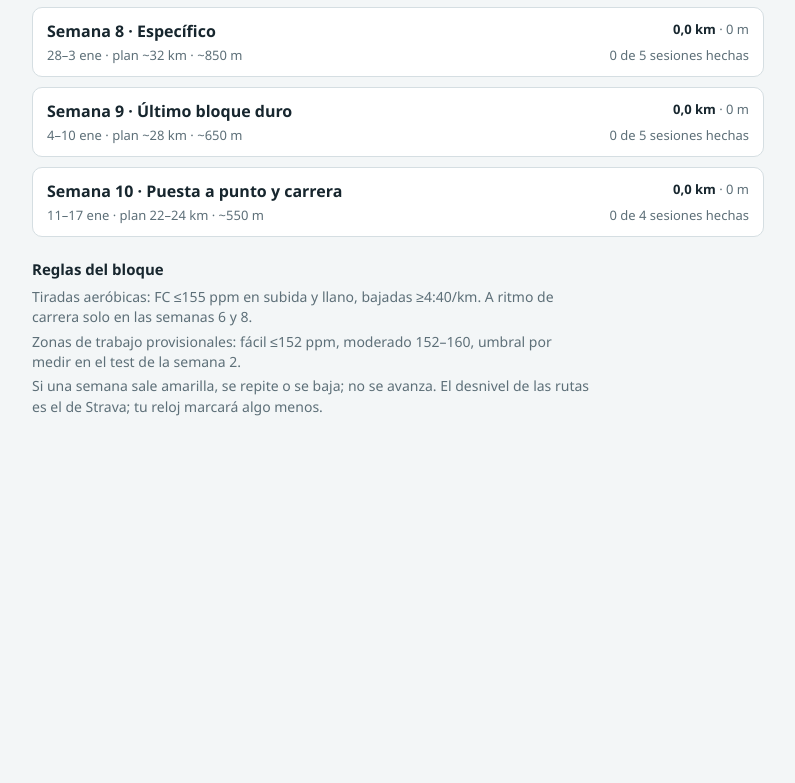
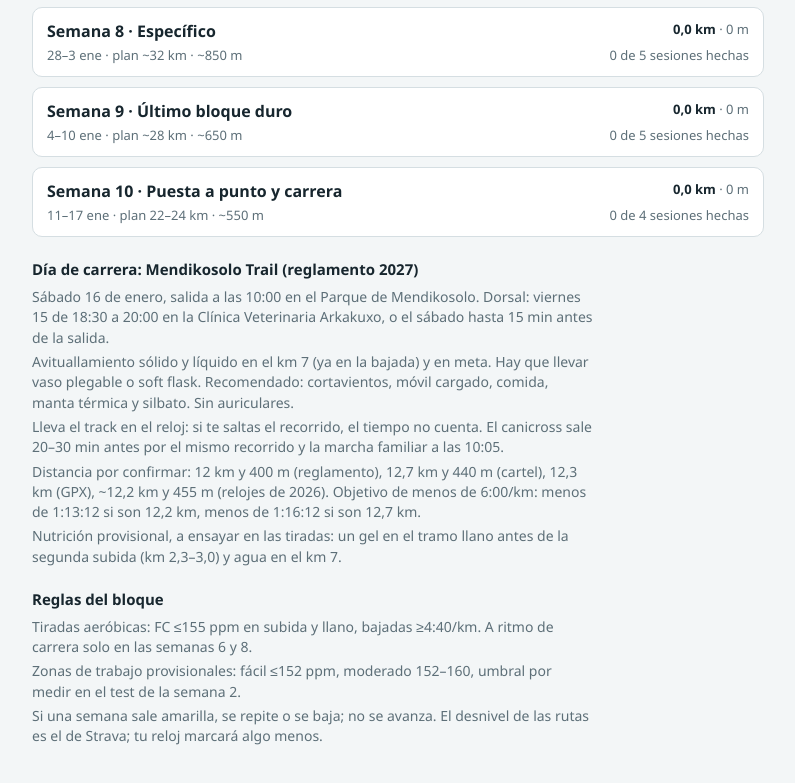
Before and after one commit to Egoitzzz/web-trail, a plain HTML site: page index.html in a window 1280 px wide. Shown: the part 1154-1937 px from the top of the page, without its empty margins (242-1037 px from the left). Before the commit the page ends 1635 px from the top, so only its background shows below. Drawn offline with Linux system fonts and the light colour scheme.

Commit message:
Version 1.0.0

```diff
--- a/index.html
+++ b/index.html
@@ -54,6 +54,12 @@ details.wk>summary::-webkit-details-marker{display:none}
 </header>
 <div class="legend" id="lg"></div>
 <div id="weeks"></div>
+<section class="notes"><h2>Día de carrera: Mendikosolo Trail (reglamento 2027)</h2>
+<p>Sábado 16 de enero, salida a las 10:00 en el Parque de Mendikosolo. Dorsal: viernes 15 de 18:30 a 20:00 en la Clínica Veterinaria Arkakuxo, o el sábado hasta 15 min antes de la salida.</p>
+<p>Avituallamiento sólido y líquido en el km 7 (ya en la bajada) y en meta. Hay que llevar vaso plegable o soft flask. Recomendado: cortavientos, móvil cargado, comida, manta térmica y silbato. Sin auriculares.</p>
+<p>Lleva el track en el reloj: si te saltas el recorrido, el tiempo no cuenta. El canicross sale 20–30 min antes por el mismo recorrido y la marcha familiar a las 10:05.</p>
+<p>Distancia por confirmar: 12 km y 400 m (reglamento), 12,7 km y 440 m (cartel), 12,3 km (GPX), ~12,2 km y 455 m (relojes de 2026). Objetivo de menos de 6:00/km: menos de 1:13:12 si son 12,2 km, menos de 1:16:12 si son 12,7 km.</p>
+<p>Nutrición provisional, a ensayar en las tiradas: un gel en el tramo llano antes de la segunda subida (km 2,3–3,0) y agua en el km 7.</p></section>
 <section class="notes"><h2>Reglas del bloque</h2>
 <p>Tiradas aeróbicas: FC ≤155 ppm en subida y llano, bajadas ≥4:40/km. A ritmo de carrera solo en las semanas 6 y 8.</p>
 <p>Zonas de trabajo provisionales: fácil ≤152 ppm, moderado 152–160, umbral por medir en el test de la semana 2.</p>
```
